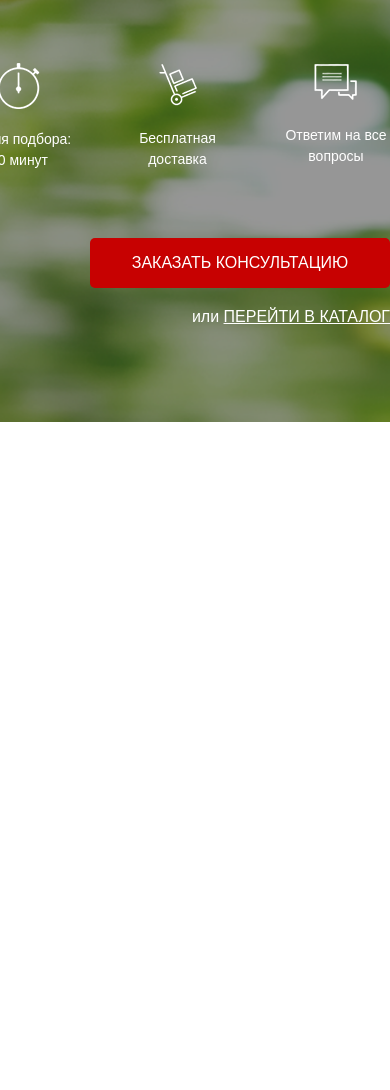
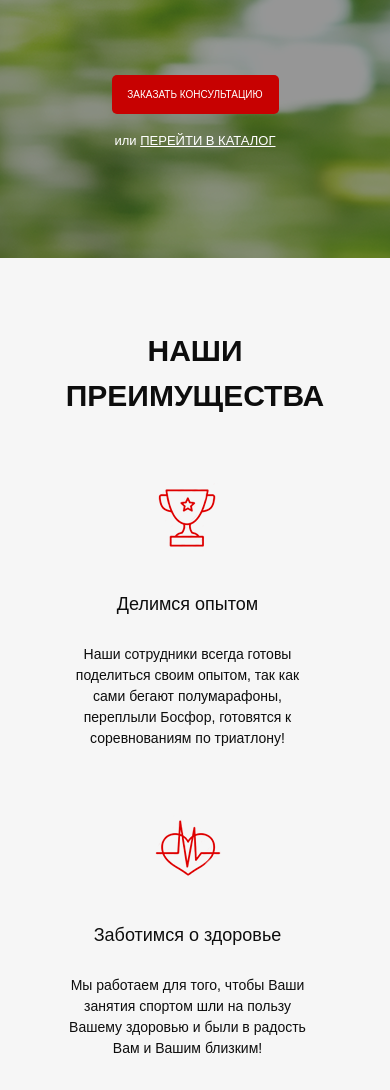
Before and after one commit to SergeevaValeriya/watches, a website: page src/index.html in a window 390 px wide. Shown: the part 392-1482 px from the top of the page. Before the commit the page ends 844 px from the top, so only its background shows below. Drawn offline with Linux system fonts and the light colour scheme.

Commit message:
second part

```diff
--- a/gulpfile.js
+++ b/gulpfile.js
@@ -20,7 +20,7 @@ gulp.task('styles', function() {
     return gulp.src("src/sass/**/*.+(scss|sass)")
         .pipe(sass({outputStyle: 'compressed'}).on('error', sass.logError))
         .pipe(rename({suffix: '.min', prefix: ''}))
-        .pipe(autoprefixer())
+        .pipe(autoprefixer("last 2 versions"))
         .pipe(cleanCSS({compatibility: 'ie8'}))
         .pipe(gulp.dest("src/css"))
         .pipe(browserSync.stream());
--- a/src/index.html
+++ b/src/index.html
@@ -52,6 +52,41 @@
 
         </div>
     </div>
+    <div class="benefits">
+        <div class="container">
+            <div class="benefits__header">НАШИ ПРЕИМУЩЕСТВА</div>
+            <div class="benefits__items">
+                <div>
+                    <div class="benefits__icon">
+                        <img src="icons/cup.png" alt="cup">
+                    </div>
+                    <div class="benefits__subheader">Делимся опытом</div>
+                    <div class="benefits__text">Наши сотрудники всегда готовы поделиться своим опытом,
+                        так как сами бегают полумарафоны, переплыли Босфор, готовятся к соревнованиям по триатлону!</div>
+                </div>
+                <div>
+                    <div class="benefits__icon">
+                        <img src="icons/heart.png" alt="heart">
+                    </div>
+                    <div class="benefits__subheader">Заботимся о здоровье</div>
+                    <div class="benefits__text">Мы работаем для того,
+                        чтобы Ваши занятия спортом шли на пользу Вашему здоровью и были в радость Вам и Вашим близким!
+                        </div>
+                </div>
+                <div>
+                    <div class="benefits__icon">
+                        <img src="icons/shoe.png" alt="shoe">
+                    </div>
+                    <div class="benefits__subheader">Учим бегать</div>
+                    <div class="benefits__text">Помогаем с обучением
+                        правильной технике бега! <br>
+                        Дружим с крупнейшей школой бега в России - <a href="#">I LOVE RUNNING.</a>
+                        </div>
+                </div>
+            </div>
+
+        </div>
+    </div>
 
 </body>
 </html>
--- /dev/null
+++ b/src/sass/base/_media.scss
@@ -0,0 +1,166 @@
+@media (max-width: 1200px) {
+    .container {
+        max-width: 800px;
+    }
+    .promo {
+        &__wrapper {
+            align-items: center;
+        }
+        &__header {
+            font-size: 39px;
+        }
+        &__subheader {
+            font-size: 22px;
+            margin-top: 15px;
+        }
+    }
+    .benefits {
+        &__items {
+            max-width: 810px;
+            align-items: flex-start;
+        }
+    }
+}
+@media (max-width: 991px) {
+    .container {
+        max-width: 690px;
+    }
+    .header {
+        &__logo {
+            width: 225px;
+        }
+        &__official {
+            span {
+                font-size: 17px;
+                line-height: 11px;
+            }
+        }
+        &__phone {
+            font-size: 15px;
+            text-align: center;
+        }
+    }
+    .promo {
+        &__header {
+            font-size: 35px;
+        }
+        &__subheader {
+            font-size: 20px;
+            margin-top: 11px;
+        }
+        &__link {
+            font-size: 15px;
+        }
+    }
+    .button_main {
+        font-size: 15px;
+    }
+    .benefits {
+        &__items {
+            max-width: 810px;
+            align-items: flex-start;
+        }
+        &__subheader {
+            font-size: 17px;
+            margin-top: 29px;
+        }
+        &__text {
+            margin-top: 21px;
+            font-size: 13px;
+        }
+    }
+}
+
+
+@media (max-width: 767px) {
+    .container {
+        max-width: 500px;
+    }
+    .header {
+        &__official {
+            display: none;
+        }
+    }
+    .promo {
+        &__header {
+            font-size: 30px;
+        }
+        &__subheader {
+            font-size: 18px;
+            margin-top: 9px;
+        }
+        &__link {
+            font-size: 13px;
+        }
+    }
+    .benefits {
+        &__items {
+            flex-direction: column;
+            width: 254px;
+            align-items: center;
+            margin: 0 auto;
+            justify-content: center;
+
+        }
+    }
+    .button_main {
+        font-size: 13px;
+        width: 275px;
+        height: 47px;
+    }
+
+}
+@media (max-width: 567px) {
+    .container {
+        max-width: 290px;
+    }
+    .header {
+
+        &__logo {
+            width: 164px;
+        }
+        &__phone {
+            font-size: 12px;
+            text-align: center;
+        }
+
+    }
+    .button {
+        width: 109px;
+        height: 24px;
+        font-size: 9px;
+        margin-top: 2px;
+    }
+    .promo {
+        &__wrapper {
+            align-items: center;
+        }
+        &__header {
+            font-size: 22px;
+        }
+        &__subheader {
+            font-size: 13px;
+            margin-top: 6px;
+        }
+        &__link {
+            font-size: 13px;
+        }
+        &__icons {
+            width: 306px;
+
+        }
+        &__icon {
+            font-size: 11px;
+
+        }
+        &__link {
+            font-size: 13px;
+        }
+    }
+    .button_main {
+        width: 167px;
+        height: 39px;
+        font-size: 10px;
+        margin-top: 83px;
+    }
+}
--- /dev/null
+++ b/src/sass/blocks/_benefits.scss
@@ -0,0 +1,43 @@
+.benefits {
+    min-height: 472px;
+    background-color: #f6f6f6;
+    padding: 70px 0 78px 0;
+    &__header {
+        font-size: 30px;
+        font-weight: 700;
+        color: #0d0d0d;
+
+        text-align: center;
+    }
+    &__items {
+        display: flex;
+        justify-content: space-between;
+        max-width: 943px;
+        text-align: center;
+        align-items: flex-start;
+        margin: 0 auto;
+    }
+    &__icon {
+        margin: 0 auto;
+        margin-top: 65px;
+        width: 70px;
+        display: flex;
+        justify-content: space-between;
+    }
+    &__subheader{
+        margin-top: 38px;
+        color: #0d0d0d;
+        font-size: 18px;
+        font-weight: 400;
+    }
+    &__text {
+        margin-top: 26px;
+        width: 239px;
+        font-size: 14px;
+        font-weight: 300;
+        color: #0d0d0d;
+        a {
+            color:red;
+        }
+    }
+}
--- a/src/sass/blocks/_header.scss
+++ b/src/sass/blocks/_header.scss
@@ -25,6 +25,7 @@
         font-size: 18px;
         font-weight: 700;
         display: block;
+        text-align: center;
         &:hover{
             text-decoration: none;
             color: white;
--- a/src/sass/style.scss
+++ b/src/sass/style.scss
@@ -1,4 +1,6 @@
 @import 'base/variables';
+
+
 * {
     font-family: 'Museo Sans Cyrl', sans-serif;
 }
@@ -10,3 +12,5 @@
 @import 'blocks/promo';
 @import 'blocks/header';
 @import 'blocks/buttons';
+@import 'base/media';
+@import 'blocks/benefits';
```
Also changed, not shown: src/css/style.min.css.
